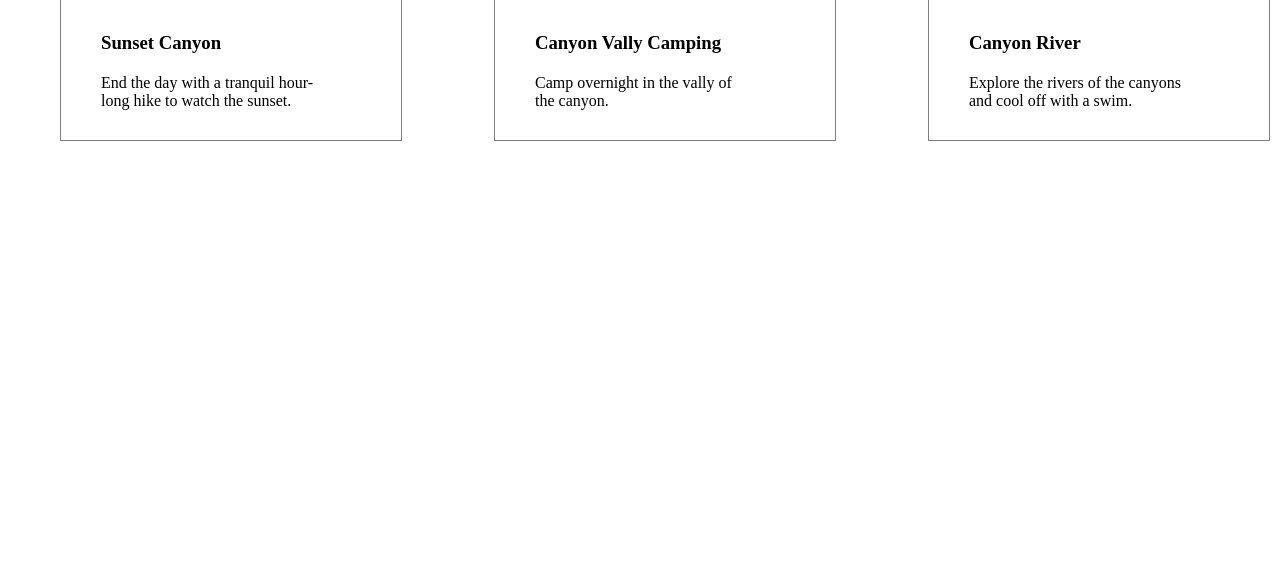
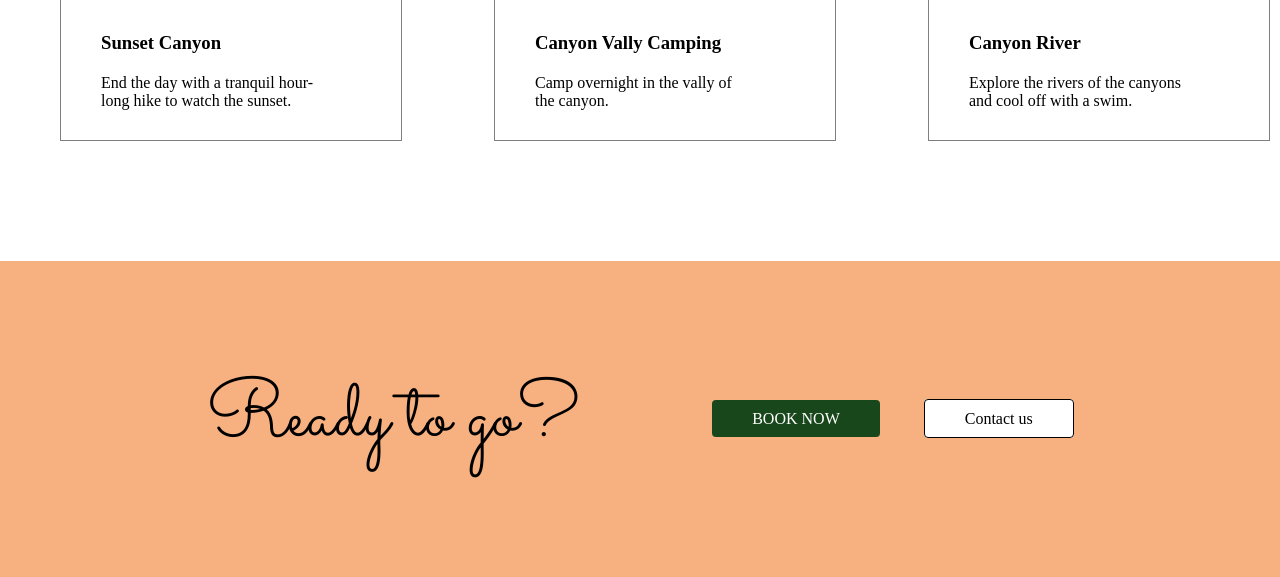
Before and after one commit to Sadman4182/Terracotta-Tours, a plain HTML site: page index.html in a window 1280 px wide. Shown: the part 1635-2212 px from the top of the page. Before the commit the page ends 1776 px from the top, so only its background shows below. Drawn offline with Linux system fonts and the light colour scheme.

Commit message:
section7 done

```diff
--- a/index.html
+++ b/index.html
@@ -4,6 +4,9 @@
   <meta charset="UTF-8">
   <meta http-equiv="X-UA-Compatible" content="IE=edge">
   <meta name="viewport" content="width=device-width, initial-scale=1.0">
+  <link rel="preconnect" href="https://fonts.googleapis.com">
+<link rel="preconnect" href="https://fonts.gstatic.com" crossorigin>
+<link href="https://fonts.googleapis.com/css2?family=Sacramento&display=swap" rel="stylesheet">
   <link rel="stylesheet" href="./style.css" >
   <link rel="stylesheet" href="https://pro.fontawesome.com/releases/v5.10.0/css/all.css" integrity="sha384-AYmEC3Yw5cVb3ZcuHtOA93w35dYTsvhLPVnYs9eStHfGJvOvKxVfELGroGkvsg+p" crossorigin="anonymous"/>
   <script src="https://kit.fontawesome.com/18795bf9d8.js" crossorigin="anonymous"></script>
@@ -81,6 +84,14 @@
     </main>
 </div>
 
+<div class="section7">
+       <p>Ready to go?</p>
+    <nav>
+        <a class="greenbtn" href ="#">BOOK NOW</a>
+        <a class="whitebtn" href ="#">Contact us</a>
+     </nav>
+</div>
+
 
 
 
--- a/style.css
+++ b/style.css
@@ -164,3 +164,38 @@
 .section6 main .card3 {
     border: 1px solid rgba(0, 0, 0, 0.5);
 }
+
+.section7 {
+    display: flex;
+    align-items: center;
+    justify-content: space-around;
+    margin-top: 120px;
+    background-color: #F7B180;
+    padding: 100px 140px;
+}
+
+.section7 p {
+    font-family: 'Sacramento';
+    font-size: 80px;
+}
+
+.section7 a {
+    text-decoration: none;
+}
+
+.section7 .greenbtn {
+    background-color: #18471B;
+    color: white;
+    border-radius: 4px;
+    padding: 10px 40px;
+    margin-right: 40px;
+
+}
+
+.section7 .whitebtn {
+    background-color: white;
+    color: black;
+    border-radius: 4px;
+    padding: 10px 40px;
+    border: 1px solid black;
+}
```
